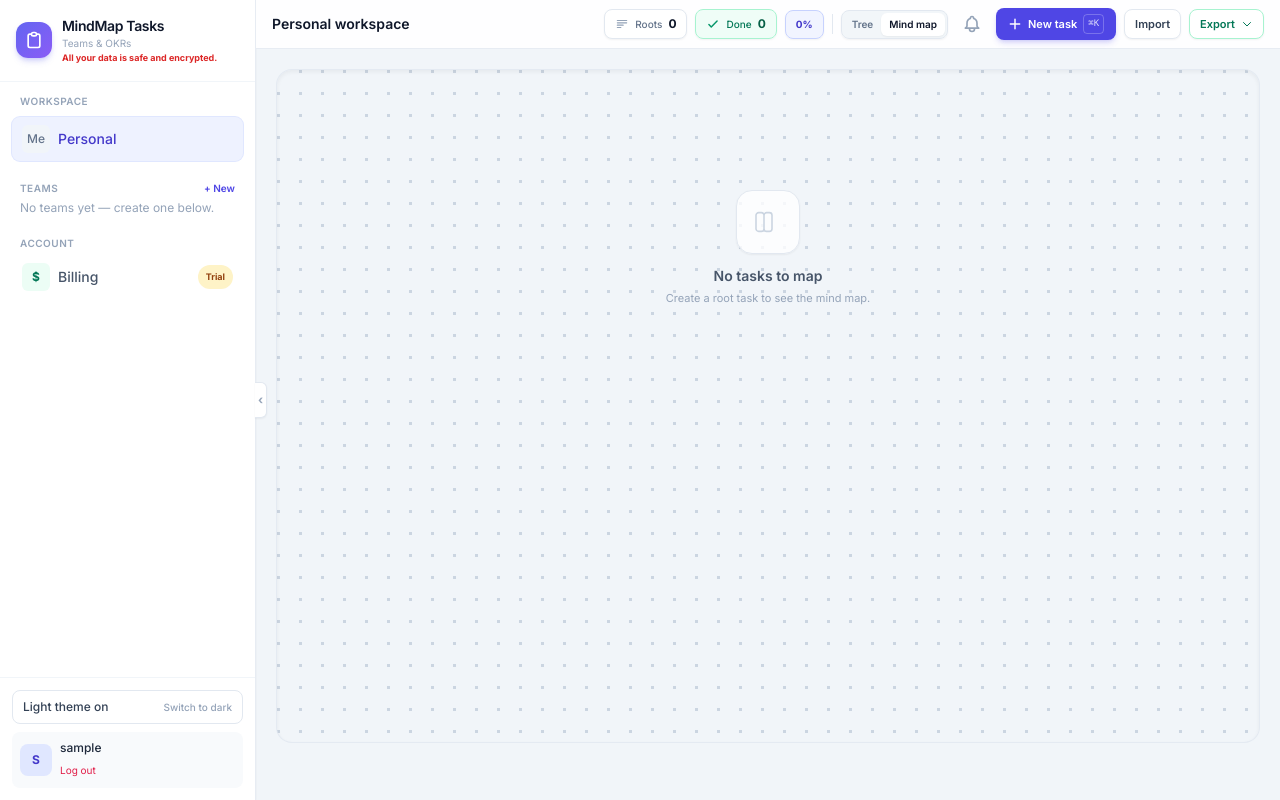
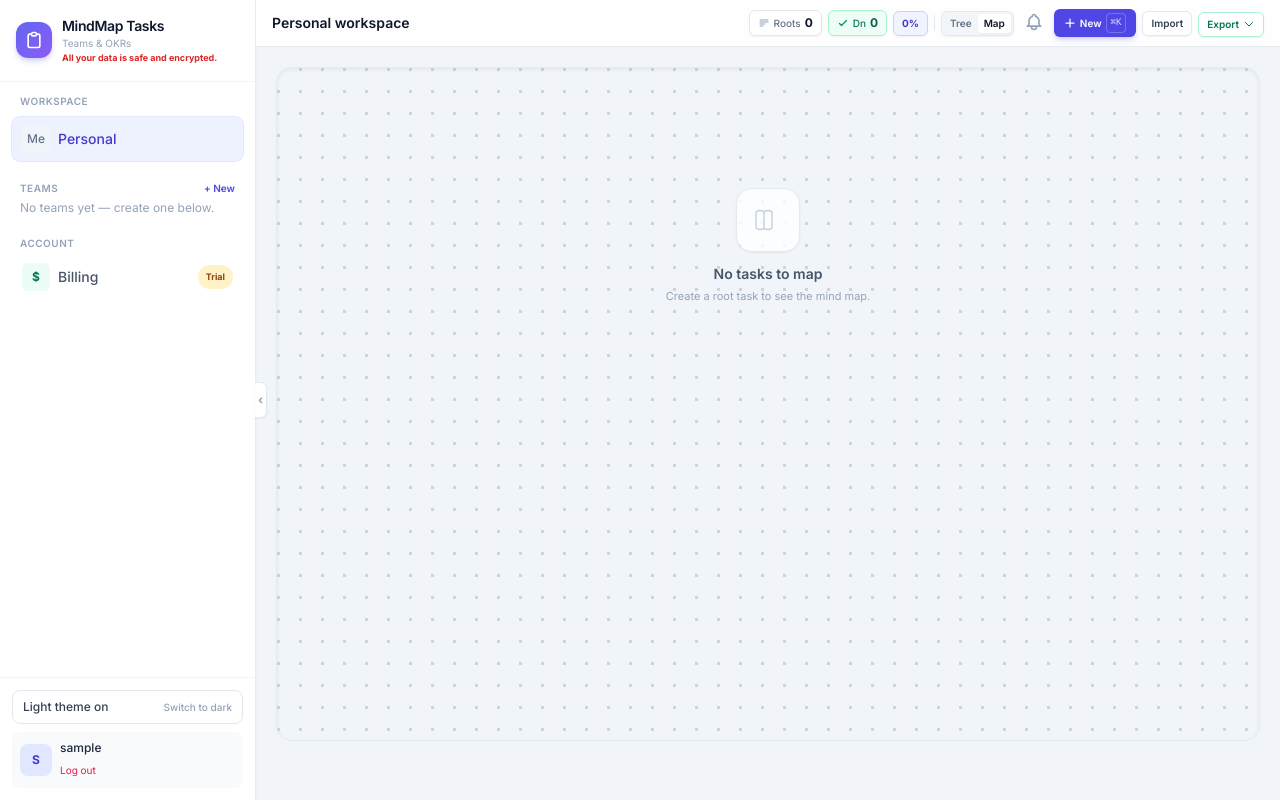
Before and after one commit to kriyespro/sd-mindmap-pro, a Django app: page /app/ in a window 1280 px wide. Run offline with Django 5.2, Linux system fonts and the light colour scheme; the visitor is signed in with stand-in values (Sample User, id 1); data comes from the database, SQL or seed files in the repository; data that the repository does not hold is empty; some libraries are stand-ins or nearby versions.

Commit message:
Improve team UX: inline color/pin controls, compact top bar, independent card focus behavior

```diff
--- a/billing/views.py
+++ b/billing/views.py
@@ -53,11 +53,12 @@ class BillingView(LoginRequiredMixin, TemplateView):
         except Profile.DoesNotExist:
             pass
 
-        owned_membership = (
+        owned_memberships = list(
             TeamMembership.objects.filter(user=self.request.user, is_owner=True, is_active=True)
             .select_related('team')
-            .first()
+            .order_by('team__name')
         )
+        owned_membership = owned_memberships[0] if owned_memberships else None
         any_membership = (
             TeamMembership.objects.filter(user=self.request.user, is_active=True)
             .select_related('team')
@@ -123,6 +124,7 @@ class BillingView(LoginRequiredMixin, TemplateView):
                 self.request.session.pop('latest_team_join_token', None)
 
         ctx['owner_team'] = owner_team
+        ctx['owned_teams'] = [m.team for m in owned_memberships]
         ctx['billing_is_owner'] = billing_is_owner
         ctx['billing_can_invite'] = billing_can_invite
         ctx['owner_team_member_count'] = owner_team_member_count
--- a/core/settings.py
+++ b/core/settings.py
@@ -61,6 +61,7 @@ MIDDLEWARE = [
     'whitenoise.middleware.WhiteNoiseMiddleware',       # static files in prod
     'django.contrib.sessions.middleware.SessionMiddleware',
     'django.middleware.common.CommonMiddleware',
+    'core.middleware.NoCacheHtmlMiddleware',
     'django.middleware.csrf.CsrfViewMiddleware',
     'django.contrib.auth.middleware.AuthenticationMiddleware',
     'django.contrib.messages.middleware.MessageMiddleware',
--- a/planner/context_processors.py
+++ b/planner/context_processors.py
@@ -24,7 +24,7 @@ def workspace_chrome(request: Any) -> dict[str, Any]:
             .annotate(has_active_tasks=Exists(active_tasks))
             .filter(Q(has_active_tasks=True) | Q(has_any_tasks=False))
             .select_related('team')
-            .order_by('team__name')
+            .order_by('-is_pinned', 'pinned_at', 'team__name')
         ),
         'notifications': Notification.objects.filter(
             user=request.user, is_read=False
--- a/teams/forms.py
+++ b/teams/forms.py
@@ -46,7 +46,7 @@ class TeamJoinLinkForm(forms.Form):
 class TeamCreateForm(forms.ModelForm):
     class Meta:
         model = Team
-        fields = ('name',)
+        fields = ('name', 'sidebar_color')
         widgets = {
             'name': forms.TextInput(
                 attrs={
@@ -55,4 +55,20 @@ class TeamCreateForm(forms.ModelForm):
                     'maxlength': 120,
                 }
             ),
+            'sidebar_color': forms.Select(
+                attrs={
+                    'class': 'w-full rounded-lg border border-slate-200 px-3 py-2 text-sm focus:border-indigo-500 focus:outline-none focus:ring-2 focus:ring-indigo-500/20'
+                }
+            )
         }
+
+
+class TeamSidebarSettingsForm(forms.Form):
+    sidebar_color = forms.ChoiceField(
+        choices=Team.COLOR_CHOICES,
+        widget=forms.Select(
+            attrs={
+                'class': 'rounded border border-slate-200 bg-white px-1.5 py-1 text-[10px] text-slate-600 focus:border-indigo-500 focus:outline-none'
+            }
+        ),
+    )
--- a/teams/urls.py
+++ b/teams/urls.py
@@ -5,8 +5,10 @@ from teams.views import (
     TeamInviteAcceptView,
     TeamInviteView,
     TeamJoinLinkGenerateView,
+    TeamMemberAddAnyTeamView,
     TeamMemberAddView,
     TeamMemberRemoveView,
+    TeamSidebarSettingsView,
     TeamMemberStatusView,
 )
 
@@ -16,7 +18,9 @@ urlpatterns = [
     path('create/', TeamCreateView.as_view(), name='create'),
     path('<slug:team_slug>/invite/', TeamInviteView.as_view(), name='invite'),
     path('<slug:team_slug>/invite-link/', TeamJoinLinkGenerateView.as_view(), name='invite_link'),
+    path('members/add/', TeamMemberAddAnyTeamView.as_view(), name='member_add_any'),
     path('<slug:team_slug>/members/add/', TeamMemberAddView.as_view(), name='member_add'),
+    path('<slug:team_slug>/sidebar/', TeamSidebarSettingsView.as_view(), name='sidebar_settings'),
     path(
         '<slug:team_slug>/members/<int:membership_id>/remove/',
         TeamMemberRemoveView.as_view(),
--- a/templates/layouts/app.jinja
+++ b/templates/layouts/app.jinja
@@ -87,18 +87,22 @@
             document.body.addEventListener('htmx:beforeRequest', function (e) {
                 var source = e && e.detail ? e.detail.elt : null;
                 if (!source || !source.closest) return;
+                var method = ((e.detail && e.detail.requestConfig && e.detail.requestConfig.verb) || 'get').toLowerCase();
+                if (method === 'get') return;
                 var card = source.closest('[data-task-id]');
                 if (!card) return;
-                document.body.dataset.currentTaskId = card.getAttribute('data-task-id') || '';
+                document.body.dataset.pendingFocusTaskId = card.getAttribute('data-task-id') || '';
+                document.body.dataset.pendingFocusEnabled = '1';
             });
 
             document.body.addEventListener('htmx:afterSwap', function (e) {
                 var target = e && e.detail ? e.detail.target : null;
                 if (!target || target.id !== 'task-tree') return;
-                var taskId = document.body.dataset.currentTaskId;
+                if (document.body.dataset.pendingFocusEnabled !== '1') return;
+                var taskId = document.body.dataset.pendingFocusTaskId;
                 if (!taskId) return;
                 var card = document.querySelector('[data-task-id="' + taskId + '"]');
-                if (!card) return;
+                if (card) {
                     card.scrollIntoView({ behavior: 'smooth', block: 'center', inline: 'center' });
                     if (typeof card.focus === 'function') {
                         card.focus({ preventScroll: true });
@@ -107,12 +111,16 @@
                     window.setTimeout(function () {
                         card.classList.remove('ring-2', 'ring-indigo-300', 'ring-offset-1');
                     }, 900);
+                }
+                delete document.body.dataset.pendingFocusTaskId;
+                delete document.body.dataset.pendingFocusEnabled;
             });
 
             document.body.addEventListener('taskCreated', function (e) {
                 var taskId = e && e.detail ? String(e.detail.taskId || '') : '';
                 if (!taskId) return;
-                document.body.dataset.currentTaskId = taskId;
+                document.body.dataset.pendingFocusTaskId = taskId;
+                document.body.dataset.pendingFocusEnabled = '1';
                 var card = document.querySelector('[data-task-id="' + taskId + '"]');
                 if (!card) return;
                 card.scrollIntoView({ behavior: 'smooth', block: 'center', inline: 'center' });
@@ -188,13 +196,42 @@
             </div>
 
             {% for m in team_memberships %}
+            <div class="group flex items-center gap-1.5 rounded-lg px-2 py-1 text-sm font-medium transition
+                      {% if current_team and current_team.id == m.team.id %}bg-indigo-50 text-indigo-700 ring-1 ring-indigo-100{% else %}text-slate-600 hover:bg-slate-50{% endif %}">
             <a href="{{ url('planner:board_team', team_slug=m.team.slug) }}"
-               class="flex items-center gap-2 rounded-lg px-2.5 py-2 text-sm font-medium transition
-                      {% if current_team and current_team.id == m.team.id %}bg-indigo-50 text-indigo-700 ring-1 ring-indigo-100{% else %}text-slate-600 hover:bg-slate-50{% endif %}">
-                <span class="flex h-7 w-7 items-center justify-center rounded-md bg-violet-100 text-violet-600 text-[10px] font-bold">{{ (m.team.name[0] if m.team.name else '?')|upper }}</span>
+               class="flex min-w-0 flex-1 items-center gap-2 rounded-lg px-1 py-1">
+                <span class="flex h-7 w-7 items-center justify-center rounded-md text-[10px] font-bold
+                    {% if m.team.sidebar_color == 'red' %}bg-red-100 text-red-600
+                    {% elif m.team.sidebar_color == 'orange' %}bg-orange-100 text-orange-600
+                    {% elif m.team.sidebar_color == 'green' %}bg-green-100 text-green-600
+                    {% elif m.team.sidebar_color == 'purple' %}bg-purple-100 text-purple-600
+                    {% else %}bg-blue-100 text-blue-600{% endif %}">{{ (m.team.name[0] if m.team.name else '?')|upper }}</span>
                 <span class="truncate">{{ m.team.name }}</span>
-                {% if m.is_owner %}<span class="ml-auto text-[9px] text-slate-400 shrink-0">Owner</span>{% endif %}
+                {% if m.is_pinned %}
+                <span class="ml-auto text-[10px] text-amber-600">📌</span>
+                {% elif m.is_owner %}
+                <span class="ml-auto text-[9px] text-slate-400 shrink-0">Owner</span>
+                {% endif %}
             </a>
+                <div class="flex items-center gap-1">
+                    <form action="{{ url('teams:sidebar_settings', team_slug=m.team.slug) }}" method="post" class="flex items-center gap-1">
+                    <input type="hidden" name="csrfmiddlewaretoken" value="{{ csrf_token }}">
+                    <input type="hidden" name="sidebar_color"
+                           value="{% if m.team.sidebar_color == 'green' %}red{% elif m.team.sidebar_color == 'red' %}blue{% else %}green{% endif %}">
+                    <button type="submit"
+                            class="h-3 w-3 rounded-full {% if m.team.sidebar_color == 'red' %}bg-red-500{% elif m.team.sidebar_color == 'blue' %}bg-blue-500{% else %}bg-green-500{% endif %}"
+                            title="Toggle team color"></button>
+                    </form>
+                    <form action="{{ url('teams:sidebar_settings', team_slug=m.team.slug) }}" method="post">
+                        <input type="hidden" name="csrfmiddlewaretoken" value="{{ csrf_token }}">
+                        {% if m.is_pinned %}
+                        <button type="submit" name="pin_action" value="unpin" class="text-xs leading-none" title="Unpin team">📌</button>
+                        {% else %}
+                        <button type="submit" name="pin_action" value="pin" class="text-xs leading-none text-slate-500 hover:text-slate-700" title="Pin team">📍</button>
+                        {% endif %}
+                    </form>
+                </div>
+            </div>
             {% else %}
             <p class="px-2 text-xs text-slate-400">No teams yet — create one below.</p>
             {% endfor %}
--- a/templates/pages/board.jinja
+++ b/templates/pages/board.jinja
@@ -16,7 +16,7 @@
         </div>
         {% endif %}
     </div>
-    <div class="flex items-center gap-2">
+    <div class="flex items-center gap-1.5">
         <div id="stats-container"
              hx-get="{{ u.stats }}"
              hx-trigger="updateStats from:body"
@@ -24,17 +24,17 @@
             {% include 'partials/stats.jinja' %}
         </div>
 
-        <div class="hidden h-5 w-px bg-slate-200 lg:block"></div>
+        <div class="hidden h-4 w-px bg-slate-200 lg:block"></div>
 
-        <div class="flex rounded-lg border border-slate-200 bg-slate-100/90 p-0.5 text-[10px] font-semibold shadow-sm">
+        <div class="flex rounded-md border border-slate-200 bg-slate-100/90 p-0.5 text-[10px] font-semibold shadow-sm">
             <a href="{{ request.path }}?layout=tree"
-               class="rounded-md px-2 py-1 transition {% if task_layout == 'tree' %}bg-white text-slate-900 shadow-sm{% else %}text-slate-500 hover:text-slate-700{% endif %}">Tree</a>
+               class="rounded px-1.5 py-0.5 transition {% if task_layout == 'tree' %}bg-white text-slate-900 shadow-sm{% else %}text-slate-500 hover:text-slate-700{% endif %}">Tree</a>
             <a href="{{ request.path }}?layout=mindmap"
-               class="rounded-md px-2 py-1 transition {% if task_layout == 'mindmap' %}bg-white text-slate-900 shadow-sm{% else %}text-slate-500 hover:text-slate-700{% endif %}">Mind map</a>
+               class="rounded px-1.5 py-0.5 transition {% if task_layout == 'mindmap' %}bg-white text-slate-900 shadow-sm{% else %}text-slate-500 hover:text-slate-700{% endif %}">Map</a>
         </div>
 
         <div class="relative" x-data="{ open: false }">
-            <button type="button" @click="open = !open" class="relative rounded-lg p-1.5 text-slate-400 transition hover:bg-slate-100 hover:text-indigo-600">
+            <button type="button" @click="open = !open" class="relative rounded-md p-1 text-slate-400 transition hover:bg-slate-100 hover:text-indigo-600">
                 <svg class="h-5 w-5" fill="none" stroke="currentColor" viewBox="0 0 24 24"><path stroke-linecap="round" stroke-linejoin="round" stroke-width="2" d="M15 17h5l-1.405-1.405A2.032 2.032 0 0118 14.158V11a6.002 6.002 0 00-4-5.659V5a2 2 0 10-4 0v.341C7.67 6.165 6 8.388 6 11v3.159c0 .538-.214 1.055-.595 1.436L4 17h5m6 0v1a3 3 0 11-6 0v-1m6 0H9"/></svg>
                 {% if notifications|length > 0 %}
                 <span class="absolute right-1 top-1 flex h-2 w-2">
@@ -72,7 +72,7 @@
 
         {% if current_team and team_can_invite %}
         <button type="button" @click="inviteModalOpen = true"
-                class="inline-flex items-center gap-1.5 rounded-lg border border-slate-200 bg-white px-2.5 py-1.5 text-[11px] font-semibold text-slate-700 shadow-sm transition hover:border-violet-300 hover:bg-violet-50 hover:text-violet-800">
+                class="inline-flex items-center gap-1 rounded-md border border-slate-200 bg-white px-2 py-1 text-[10px] font-semibold text-slate-700 shadow-sm transition hover:border-violet-300 hover:bg-violet-50 hover:text-violet-800">
             <svg class="h-3.5 w-3.5" fill="none" stroke="currentColor" viewBox="0 0 24 24"><path stroke-linecap="round" stroke-linejoin="round" stroke-width="2" d="M18 9v3m0 0v3m0-3h3m-3 0h-3m-2-5a4 4 0 11-8 0 4 4 0 018 0zM3 20a6 6 0 0112 0v1H3v-1z"/></svg>
             Invite
         </button>
@@ -80,25 +80,25 @@
               onsubmit="return window.confirm('Archive all tasks in this team mindmap? You can keep data safe but it will be hidden from board view.')">
             <input type="hidden" name="csrfmiddlewaretoken" value="{{ csrf_token }}">
             <button type="submit"
-                    class="inline-flex items-center gap-1.5 rounded-lg border border-amber-200 bg-white px-2.5 py-1.5 text-[11px] font-semibold text-amber-700 shadow-sm transition hover:border-amber-300 hover:bg-amber-50 hover:text-amber-800">
-                Archive team mindmap
+                    class="inline-flex items-center gap-1 rounded-md border border-amber-200 bg-white px-2 py-1 text-[10px] font-semibold text-amber-700 shadow-sm transition hover:border-amber-300 hover:bg-amber-50 hover:text-amber-800">
+                Archive
             </button>
         </form>
         {% endif %}
 
         <button type="button" @click="addModalOpen = true; parentIdForModal = ''"
-                class="inline-flex items-center gap-1.5 rounded-lg bg-indigo-600 px-3 py-1.5 text-[11px] font-semibold text-white shadow-md shadow-indigo-600/20 transition hover:bg-indigo-700 active:scale-[0.98]">
-            <svg class="h-3.5 w-3.5" fill="none" stroke="currentColor" viewBox="0 0 24 24"><path stroke-linecap="round" stroke-linejoin="round" stroke-width="2.5" d="M12 4v16m8-8H4"/></svg>
-            New task
+                class="inline-flex items-center gap-1 rounded-md bg-indigo-600 px-2.5 py-1 text-[10px] font-semibold text-white shadow-md shadow-indigo-600/20 transition hover:bg-indigo-700 active:scale-[0.98]">
+            <svg class="h-3 w-3" fill="none" stroke="currentColor" viewBox="0 0 24 24"><path stroke-linecap="round" stroke-linejoin="round" stroke-width="2.5" d="M12 4v16m8-8H4"/></svg>
+            New
             <kbd class="hidden rounded border border-white/30 px-1 py-0.5 text-[9px] font-normal opacity-80 xl:inline">⌘K</kbd>
         </button>
         <button type="button" @click="importModalOpen = true"
-                class="inline-flex items-center gap-1.5 rounded-lg border border-slate-200 bg-white px-2.5 py-1.5 text-[11px] font-semibold text-slate-700 shadow-sm transition hover:border-indigo-300 hover:bg-indigo-50 hover:text-indigo-700">
+                class="inline-flex items-center gap-1 rounded-md border border-slate-200 bg-white px-2 py-1 text-[10px] font-semibold text-slate-700 shadow-sm transition hover:border-indigo-300 hover:bg-indigo-50 hover:text-indigo-700">
             Import
         </button>
         <div class="relative" x-data="{ exportOpen: false }">
             <button type="button" @click="exportOpen = !exportOpen"
-                    class="inline-flex items-center gap-1.5 rounded-lg border border-emerald-200 bg-white px-2.5 py-1.5 text-[11px] font-semibold text-emerald-700 shadow-sm transition hover:border-emerald-300 hover:bg-emerald-50 hover:text-emerald-800">
+                    class="inline-flex items-center gap-1 rounded-md border border-emerald-200 bg-white px-2 py-1 text-[10px] font-semibold text-emerald-700 shadow-sm transition hover:border-emerald-300 hover:bg-emerald-50 hover:text-emerald-800">
                 Export
                 <svg class="h-3 w-3" fill="none" stroke="currentColor" viewBox="0 0 24 24"><path stroke-linecap="round" stroke-linejoin="round" stroke-width="2" d="M19 9l-7 7-7-7"/></svg>
             </button>
@@ -238,6 +238,8 @@
             <input type="hidden" name="csrfmiddlewaretoken" value="{{ csrf_token }}">
             <label class="mb-1 block text-[11px] font-medium text-slate-600">Team name</label>
             {{ team_create_form.name }}
+            <label class="mb-1 mt-3 block text-[11px] font-medium text-slate-600">Sidebar color</label>
+            {{ team_create_form.sidebar_color }}
             <p class="mt-2 min-h-[1rem] text-[11px] text-rose-600" x-text="teamCreateError"></p>
             <div class="mt-5 flex justify-end gap-2">
                 <button type="button" @click="teamModalOpen = false" class="rounded-lg px-3 py-2 text-xs font-medium text-slate-600 hover:bg-slate-100">Cancel</button>
--- a/templates/partials/stats.jinja
+++ b/templates/partials/stats.jinja
@@ -1,16 +1,16 @@
 {% set pct = ((done_main / total_main) * 100) | round | int if total_main > 0 else 0 %}
-<div class="flex flex-wrap items-center gap-2">
-    <div class="flex items-center gap-1.5 rounded-lg border border-slate-200 bg-white px-2.5 py-1.5 shadow-sm">
-        <svg class="h-3.5 w-3.5 text-slate-400" fill="none" stroke="currentColor" viewBox="0 0 24 24"><path stroke-linecap="round" stroke-linejoin="round" stroke-width="2" d="M4 6h16M4 10h16M4 14h10M4 18h6"/></svg>
+<div class="flex flex-wrap items-center gap-1.5">
+    <div class="flex items-center gap-1 rounded-md border border-slate-200 bg-white px-2 py-1 shadow-sm">
+        <svg class="h-3 w-3 text-slate-400" fill="none" stroke="currentColor" viewBox="0 0 24 24"><path stroke-linecap="round" stroke-linejoin="round" stroke-width="2" d="M4 6h16M4 10h16M4 14h10M4 18h6"/></svg>
         <span class="text-[10px] font-medium text-slate-500">Roots</span>
         <span class="text-xs font-bold text-slate-900">{{ total_main }}</span>
     </div>
-    <div class="flex items-center gap-1.5 rounded-lg border border-emerald-200 bg-emerald-50/80 px-2.5 py-1.5 shadow-sm">
-        <svg class="h-3.5 w-3.5 text-emerald-600" fill="none" stroke="currentColor" viewBox="0 0 24 24"><path stroke-linecap="round" stroke-linejoin="round" stroke-width="2.5" d="M5 13l4 4L19 7"/></svg>
-        <span class="text-[10px] font-medium text-emerald-700">Done</span>
+    <div class="flex items-center gap-1 rounded-md border border-emerald-200 bg-emerald-50/80 px-2 py-1 shadow-sm">
+        <svg class="h-3 w-3 text-emerald-600" fill="none" stroke="currentColor" viewBox="0 0 24 24"><path stroke-linecap="round" stroke-linejoin="round" stroke-width="2.5" d="M5 13l4 4L19 7"/></svg>
+        <span class="text-[10px] font-medium text-emerald-700">Dn</span>
         <span class="text-xs font-bold text-emerald-800">{{ done_main }}</span>
     </div>
-    <div class="flex items-center gap-1.5 rounded-lg border px-2.5 py-1.5 shadow-sm {% if pct == 100 %}border-emerald-200 bg-emerald-50{% else %}border-indigo-200 bg-indigo-50/80{% endif %}">
+    <div class="flex items-center gap-1 rounded-md border px-2 py-1 shadow-sm {% if pct == 100 %}border-emerald-200 bg-emerald-50{% else %}border-indigo-200 bg-indigo-50/80{% endif %}">
         <span class="text-[10px] font-bold {% if pct == 100 %}text-emerald-700{% else %}text-indigo-700{% endif %}">{{ pct }}%</span>
     </div>
 </div>
```
Also changed, not shown: core/middleware.py (added, +14 -0 lines), teams/models.py (+20 -0 lines), teams/views.py (+89 -0 lines), templates/pages/billing.jinja (+7 -1 lines), teams/migrations/0006_team_sidebar_color_teammembership_pin_fields.py (added). Lines whose indentation alone changed are shown as unchanged.
